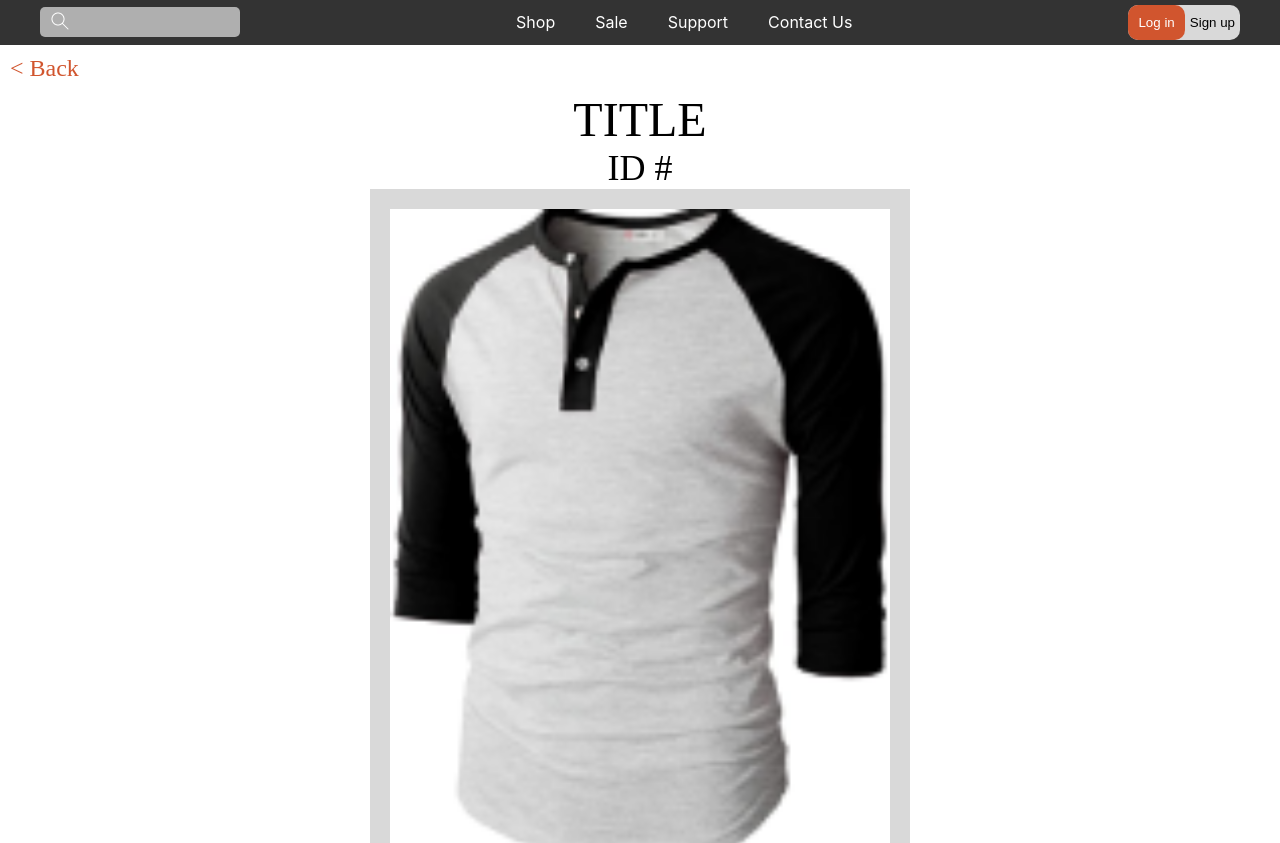
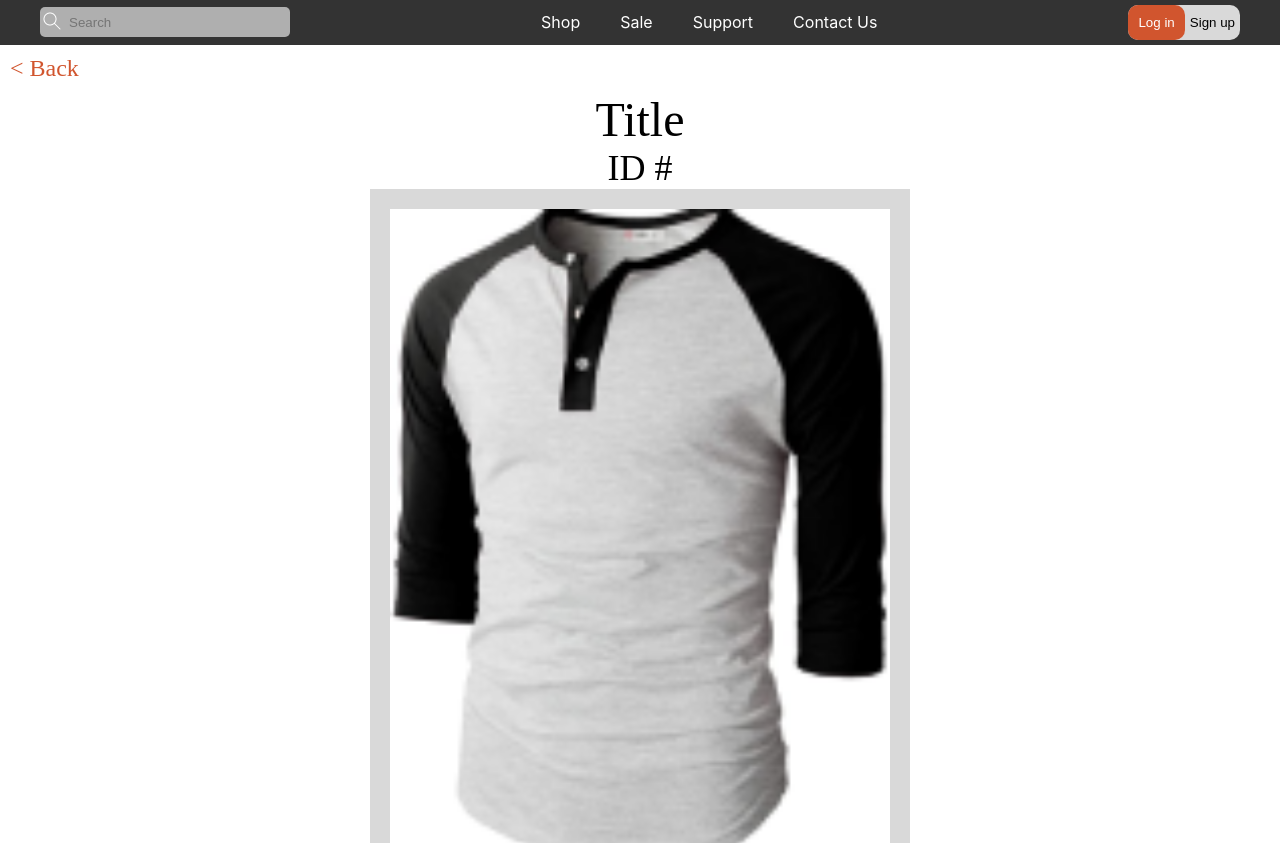
Before and after one commit to glen-sturge/fake-store, a React (Create React App) app: page / in a window 1280 px wide. Shown: the top 843 px of the page. Built offline with nearby package versions, Linux system fonts and the light colour scheme; no server answers; a web font is replaced by a local one.

Commit message:
minor updates

```diff
--- a/src/App.css
+++ b/src/App.css
@@ -181,16 +181,29 @@
 }
 
 .search-bar {
+  display: flex;
+  align-items: center;
   background-color: rgba(217, 217, 217, 0.75);
-  width: 200px;
+  width: 250px;
   height: 30px;
   margin: 7px 0 0 40px;
   border-radius: 5px;
 }
 
 .search-icon {
-  margin-right: 160px;
   margin-top: 2px;
+}
+
+.search-input {
+  background-color: transparent;
+  border: none;
+  margin-left: 5px;
+  height: 30px;
+  width: 220px;
+}
+
+.search-input:focus {
+  outline: none;
 }
 
 .web-links {
@@ -202,6 +215,10 @@
   margin: 0 20px 0 20px;
 }
 
+.link:hover {
+  cursor: pointer;
+}
+
 .login-signup {
   margin-top: 5px;
   margin-right: 40px;
@@ -210,11 +227,19 @@
   border-radius: 10px;
 }
 
+.login-btn:hover {
+  cursor: pointer;
+}
+
 .login-btn {
   background-color: transparent;
   padding: 10px;
   border: none;
   border-radius: 10px;
+}
+
+.signup-btn:hover {
+  cursor: pointer;
 }
 
 .signup-btn {
--- a/src/App.js
+++ b/src/App.js
@@ -11,8 +11,8 @@ function App() {
       <NavBar />
       <ProductDetails />
       {/* <SaleBanner />
-      <ProductGrid /> */}
-      {/* <Products /> */}
+      <ProductGrid />  */}
+      <Products />
     </div>
   );
 }
--- a/src/components/NavBar.jsx
+++ b/src/components/NavBar.jsx
@@ -1,5 +1,6 @@
 import React from "react";
 import { useState } from "react";
+// import { Link } from "react-router-dom";
 
 const NavBar = () => {
   const [isActive, setIsActive] = useState(false);
@@ -13,8 +14,17 @@ const NavBar = () => {
         <div className="search-icon">
           <img src={require("../images/search-icon-white.png")}></img>
         </div>
+        <div className="search-container">
+          <input
+            type="text"
+            maxLength={"28"}
+            className="search-input"
+            placeholder="Search"
+          ></input>
+        </div>
       </div>
       <div className="web-links">
+        {/* <Link to="/products">Shop</Link> */}
         <div className="link">Shop</div>
         <div className="link">Sale</div>
         <div className="link">Support</div>
--- a/src/components/ProductDetails.jsx
+++ b/src/components/ProductDetails.jsx
@@ -1,10 +1,13 @@
 import React from "react";
+import Product from "./Product";
+import { useState } from "react";
+import { useEffect } from "react";
 
 const ProductDetails = () => {
   return (
     <div className="product-details">
       <div className="back-link">&#60; Back</div>
-      <div className="product-title2">TITLE</div>
+      <div className="product-title2">Title</div>
       <div className="product-id">ID #</div>
       <div className="product-image-container">
         <img src={require("../images/Mens-Henley-Tee.png")} width="500px"></img>
```
